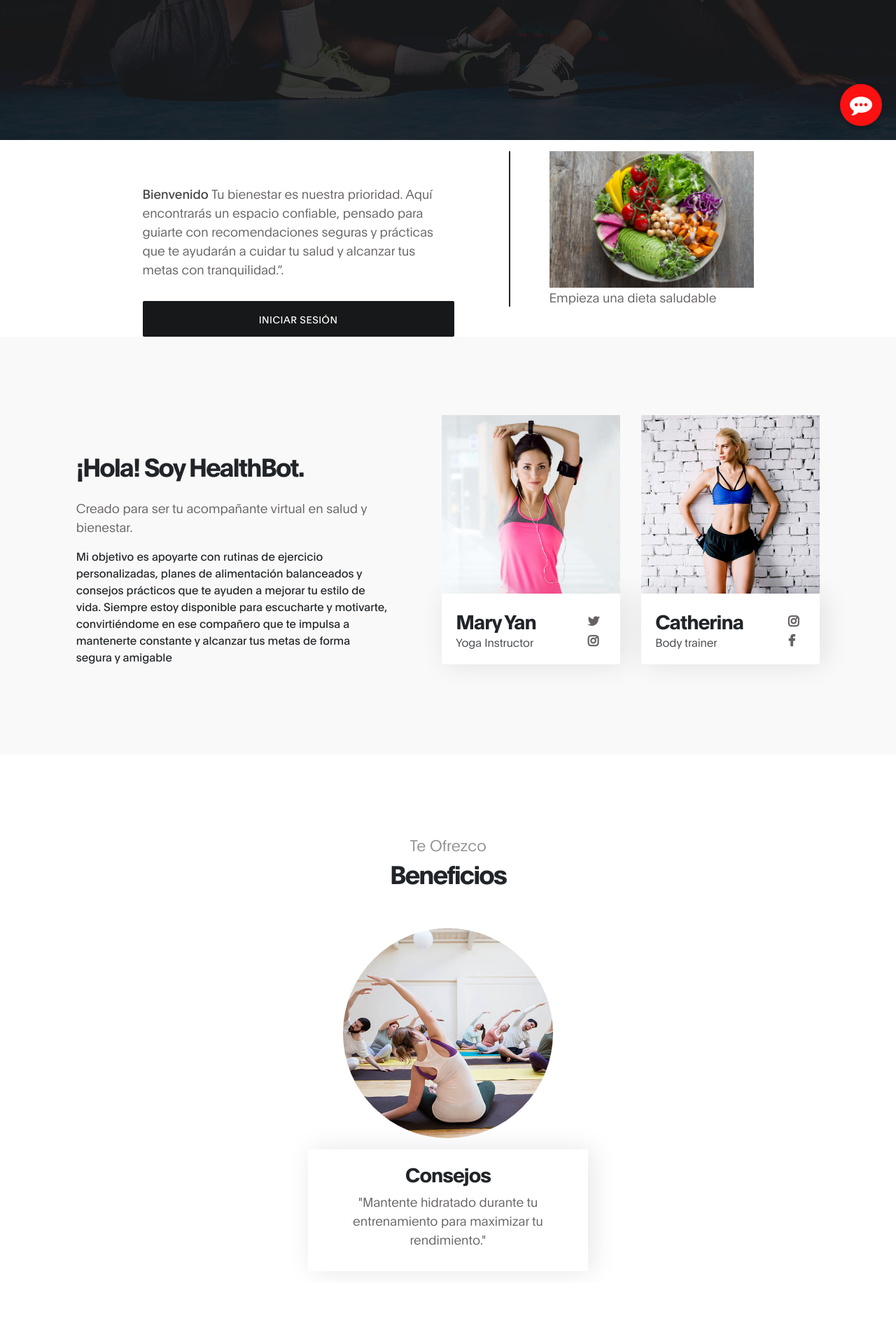
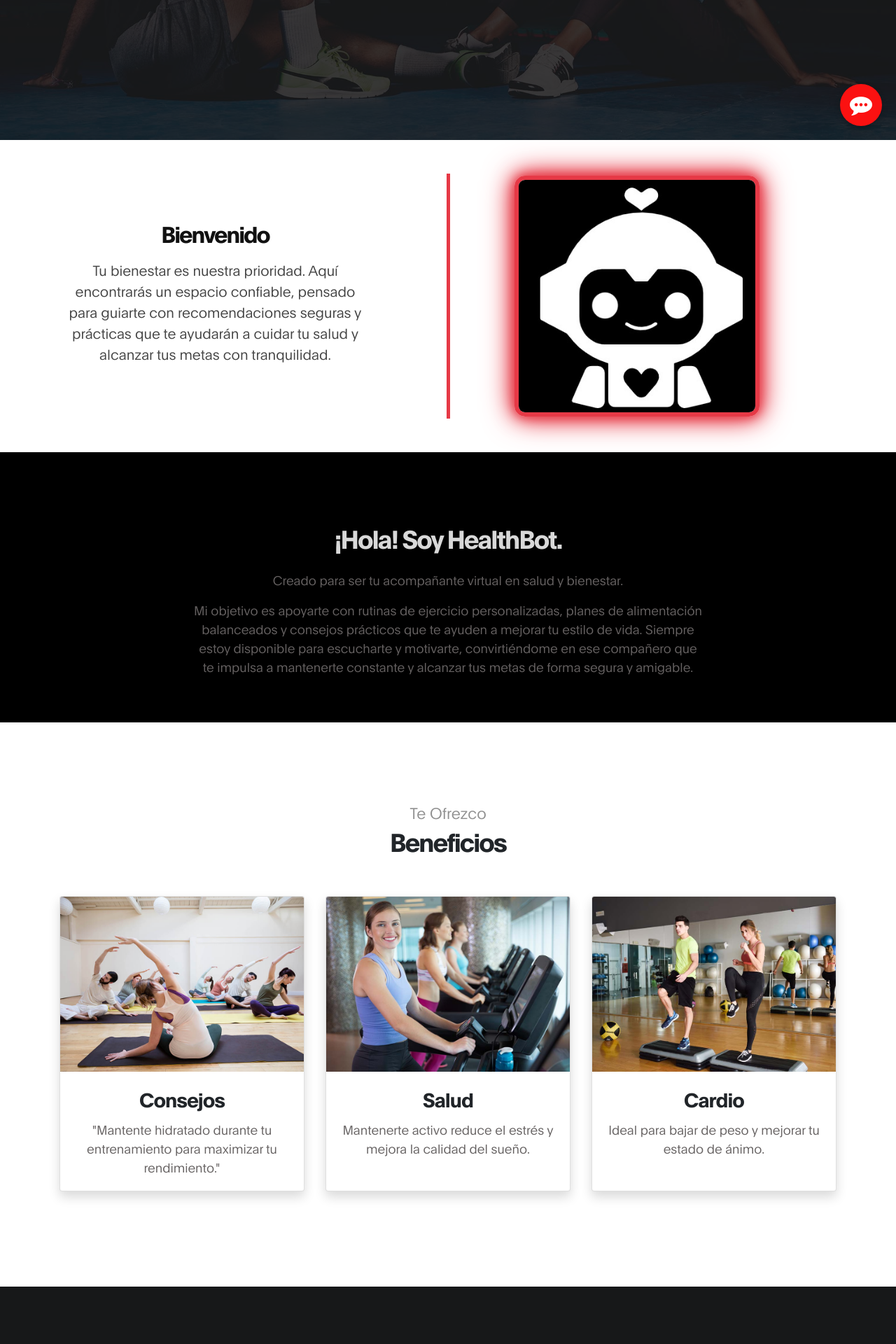
Before and after one commit to Dani5734/TecnoSystem, a PHP site: page / in a window 1280 px wide. Shown: the part 600-2520 px from the top of the page at 70% size. Run offline with PHP 8.4, Linux system fonts and the light colour scheme.

Commit message:
modificacion imagenes tarjetas

```diff
--- a/css/tooplate-gymso-style.css
+++ b/css/tooplate-gymso-style.css
@@ -252,7 +252,7 @@ https://www.tooplate.com/view/2119-gymso-fitness
     bottom: 90px;
     right: 20px;
     width: 380px;
-    height: 550px;
+    height: 420px;
     background-color: #fff;
     border-radius: 10px;
     box-shadow: 0 4px 12px rgba(0, 0, 0, 0.3);
@@ -351,7 +351,8 @@ https://www.tooplate.com/view/2119-gymso-fitness
   -----------------------------------------*/
 
   .navbar {
-    background: var(--dark-color);
+    background-color: #000000;
+    /*background: var(--dark-color);*/
     padding: 1rem;
   }
 
--- a/index.html
+++ b/index.html
@@ -51,11 +51,11 @@ https://www.tooplate.com/view/2119-gymso-fitness
           </li>
 
           <li class="nav-item">
-            <a href="#class" class="nav-link smoothScroll">Testimonios</a>
+            <a href="#class" class="nav-link smoothScroll">Beneficios</a>
           </li>
 
           <li class="nav-item">
-            <a href="#schedule" class="nav-link smoothScroll">Clase</a>
+            <a href="#schedule" class="nav-link smoothScroll">Testimonios</a>
           </li>
 
           <li class="nav-item">
@@ -99,170 +99,116 @@ https://www.tooplate.com/view/2119-gymso-fitness
   </section>
 
 
-  <section class="feature" id="feature">
-    <div class="container">
-      <div class="row">
+ <section class="feature py-5" id="feature" style="background:#fff;">
+  <div class="container">
+    <div class="row align-items-center">
 
-        <div class="d-flex flex-column justify-content-center ml-lg-auto mr-lg-5 col-lg-5 col-md-6 col-12">
-          <h2 class="mb-3 text-white" data-aos="fade-up">New to the gymso?</h2>
+      <!-- Texto -->
+    <div class="col-lg-5 col-md-6 mb-4 mb-lg-0 text-center">
+  <h2 class="mb-3 fw-bold" style="color:#111; font-size:2rem;" data-aos="fade-up">
+    Bienvenido
+  </h2>
+  <p class="lead" style="color:#444;" data-aos="fade-up" data-aos-delay="150">
+    Tu bienestar es nuestra prioridad. Aquí encontrarás un espacio confiable,
+    pensado para guiarte con recomendaciones seguras y prácticas que te ayudarán
+    a cuidar tu salud y alcanzar tus metas con tranquilidad.
+  </p>
+</div>
 
-          <p data-aos="fade-up" data-aos-delay="200"> <a rel="nofollow" href="https://www.tooplate.com"
-              target="_parent">Bienvenido</a> Tu bienestar es nuestra prioridad. Aquí encontrarás un
-            espacio confiable, pensado para guiarte con recomendaciones seguras y prácticas que te ayudarán
-            a cuidar tu salud y alcanzar tus metas con tranquilidad.”.</p>
+      <!-- Línea divisoria -->
+      <div class="col-lg-2 d-none d-lg-flex justify-content-center">
+        <div style="width:5px; background:#e63946; height:350px;"></div>
+      </div>
 
-          <a href="#" class="btn custom-btn bg-color mt-3" data-aos="fade-up" data-aos-delay="300" data-toggle="modal"
-            data-target="#IniciarSesion">Iniciar Sesión</a>
+      <!-- Imagen -->
+
+   <img src="images/Imag1.jpg" alt="Trainer"
+     style="width:350px; border:6px solid #e63946; border-radius:15px;
+            box-shadow:0 0 15px #e63946,0 0 30px #e63946,0 0 45px #e63946;">
+
+
+      </div>
+
+    </div>
+  </div>
+</section>
+
+
+  <!-- ABOUT -->
+<section class="about section" id="about" style="background-color: #000; color: #d8d8d8; text-align: center; padding: 50px 20px;">
+  <div class="container">
+    <div class="row">
+      <div class="mt-lg-5 mb-lg-0 mb-4 col-lg-8 col-md-10 mx-auto col-12">
+        <h2 class="mb-4" data-aos="fade-up" data-aos-delay="300">¡Hola! Soy HealthBot.</h2>
+
+        <p data-aos="fade-up" data-aos-delay="400">
+          Creado para ser tu acompañante virtual en salud y bienestar.
+        </p>
+        <p>
+          Mi objetivo es apoyarte con rutinas de ejercicio personalizadas, planes de alimentación balanceados y consejos
+          prácticos que te ayuden a mejorar tu estilo de vida. Siempre estoy disponible para escucharte y motivarte,
+          convirtiéndome en ese compañero que te impulsa a mantenerte constante y alcanzar tus metas de forma segura y
+          amigable.
+        </p>
+      </div>
+    </div>
+  </div>
+</section>
+
+
+
+  <!-- Beneficios - Tarjetas -->
+<section class="class section" id="class">
+  <div class="container">
+    <div class="row">
+      <div class="col-lg-12 col-12 text-center mb-5">
+        <h6 data-aos="fade-up">Te Ofrezco</h6>
+        <h2 data-aos="fade-up" data-aos-delay="200">Beneficios</h2>
+      </div>
+    </div>
+
+    <div class="row text-center">
+
+      <!-- Tarjeta 1 -->
+      <div class="col-lg-4 col-md-6 col-12 mb-4">
+        <div class="card shadow h-100">
+          <img src="images/class/yoga-class.jpg" class="card-img-top" alt="Consejos"
+            style="width:100%; height:250px; object-fit:cover;">
+          <div class="card-body">
+            <h3 class="card-title">Consejos</h3>
+            <p class="card-text">"Mantente hidratado durante tu entrenamiento para maximizar tu rendimiento."</p>
+          </div>
         </div>
+      </div>
 
-        <div class="mr-lg-auto mt-3 col-lg-4 col-md-6 col-12">
-          <div class="about-working-hours">
-            <div>
-             <img src="images/comida.jpg" class="img-fluid" alt="Trainer">
-              <p data-aos="fade-up" data-aos-delay="800">Empieza una dieta saludable</p>
-            </div>
+      <!-- Tarjeta 2 -->
+      <div class="col-lg-4 col-md-6 col-12 mb-4">
+        <div class="card shadow h-100">
+          <img src="images/class/crossfit-class.jpg" class="card-img-top" alt="Salud"
+            style="width:100%; height:250px; object-fit:cover;">
+          <div class="card-body">
+            <h3 class="card-title">Salud</h3>
+            <p class="card-text">Mantenerte activo reduce el estrés y mejora la calidad del sueño.</p>
+          </div>
+        </div>
+      </div>
+
+      <!-- Tarjeta 3 -->
+      <div class="col-lg-4 col-md-6 col-12 mb-4">
+        <div class="card shadow h-100">
+          <img src="images/class/cardio-class.jpg" class="card-img-top" alt="Cardio"
+            style="width:100%; height:250px; object-fit:cover;">
+          <div class="card-body">
+            <h3 class="card-title">Cardio</h3>
+            <p class="card-text">Ideal para bajar de peso y mejorar tu estado de ánimo.</p>
           </div>
         </div>
       </div>
 
     </div>
-    </div>
-  </section>
+  </div>
+</section>
 
-
-  <!-- ABOUT -->
-  <section class="about section" id="about">
-    <div class="container">
-      <div class="row">
-
-        <div class="mt-lg-5 mb-lg-0 mb-4 col-lg-5 col-md-10 mx-auto col-12">
-          <h2 class="mb-4" data-aos="fade-up" data-aos-delay="300">¡Hola! Soy HealthBot.</h2>
-
-          <p data-aos="fade-up" data-aos-delay="400">Creado para ser tu acompañante virtual en salud y bienestar.</p>Mi
-          objetivo es apoyarte con rutinas de ejercicio personalizadas, planes de alimentación balanceados y consejos
-          prácticos que te ayuden a mejorar tu estilo de vida. Siempre estoy disponible para escucharte y motivarte,
-          convirtiéndome en ese compañero que te impulsa a mantenerte constante y alcanzar tus metas de forma segura y
-          amigable</p>
-
-
-
-        </div>
-
-        <div class="ml-lg-auto col-lg-3 col-md-6 col-12" data-aos="fade-up" data-aos-delay="700">
-          <div class="team-thumb">
-            <img src="images/team/team-image.jpg" class="img-fluid" alt="Trainer">
-
-            <div class="team-info d-flex flex-column">
-
-              <h3>Mary Yan</h3>
-              <span>Yoga Instructor</span>
-
-              <ul class="social-icon mt-3">
-                <li><a href="#" class="fa fa-twitter"></a></li>
-                <li><a href="#" class="fa fa-instagram"></a></li>
-              </ul>
-            </div>
-          </div>
-        </div>
-
-        <div class="mr-lg-auto mt-5 mt-lg-0 mt-md-0 col-lg-3 col-md-6 col-12" data-aos="fade-up" data-aos-delay="800">
-          <div class="team-thumb">
-            <img src="images/team/team-image01.jpg" class="img-fluid" alt="Trainer">
-
-            <div class="team-info d-flex flex-column">
-
-              <h3>Catherina</h3>
-              <span>Body trainer</span>
-
-              <ul class="social-icon mt-3">
-                <li><a href="#" class="fa fa-instagram"></a></li>
-                <li><a href="#" class="fa fa-facebook"></a></li>
-              </ul>
-            </div>
-          </div>
-        </div>
-
-      </div>
-    </div>
-  </section>
-
-
-  <!-- Beneficios - Carrusel -->
-  <section class="class section" id="class">
-    <div class="container">
-      <div class="row">
-        <div class="col-lg-12 col-12 text-center mb-5">
-          <h6 data-aos="fade-up">Te Ofrezco</h6>
-          <h2 data-aos="fade-up" data-aos-delay="200">Beneficios</h2>
-        </div>
-
-        <div class="col-12">
-          <div id="beneficiosCarousel" class="carousel slide" data-ride="carousel">
-
-            <!-- Indicadores -->
-            <ol class="carousel-indicators">
-              <li data-target="#beneficiosCarousel" data-slide-to="0" class="active"></li>
-              <li data-target="#beneficiosCarousel" data-slide-to="1"></li>
-              <li data-target="#beneficiosCarousel" data-slide-to="2"></li>
-            </ol>
-
-            <!-- Contenido del carrusel -->
-            <div class="carousel-inner text-center">
-
-              <!-- Item 1 -->
-              <div class="carousel-item active">
-                <div class="class-thumb mx-auto" style="max-width:400px;">
-                  <img src="images/class/yoga-class.jpg" class="img-fluid rounded-circle mb-3" alt="Consejos"
-                    style="width:300px; height:300px; object-fit:cover;">
-                  <div class="class-info">
-                    <h3 class="mb-1">Consejos</h3>
-                    <p class="mt-2">"Mantente hidratado durante tu entrenamiento para maximizar tu rendimiento."</p>
-                  </div>
-                </div>
-                  <p></p>
-              </div>
-
-              <!-- Item 2 -->
-              <div class="carousel-item">
-                <div class="class-thumb mx-auto" style="max-width:400px;">
-                  <img src="images/class/crossfit-class.jpg" class="img-fluid rounded-circle mb-3" alt="Aerobic"
-                    style="width:300px; height:300px; object-fit:cover;">
-                  <div class="class-info">
-                    <h3 class="mb-1">Salud</h3>
-                    <p class="mt-2">Mantenerte activo reduce el estrés y mejora la calidad del sueño.</p>
-                  </div>
-                </div>
-                <p></p>
-              </div>
-
-              <!-- Item 3 -->
-              <div class="carousel-item">
-                <div class="class-thumb mx-auto" style="max-width:400px;">
-                  <img src="images/class/cardio-class.jpg" class="img-fluid rounded-circle mb-3" alt="Cardio"
-                    style="width:300px; height:300px; object-fit:cover;">
-                  <div class="class-info">
-                    <h3 class="mb-1">Cardio</h3>
-                    <p class="mt-2">Ideal para bajar de peso y mejorar tu estado de ánimo.</p>
-                  </div>
-                </div>
-                <p></p>
-              </div>
-
-
-            <!-- Controles -->
-            <a class="carousel-control-prev" href="#beneficiosCarousel" role="button" data-slide="prev">
-              <span class="carousel-control-prev-icon" aria-hidden="true"></span>
-              <span class="sr-only">Anterior</span>
-            </a>
-            <a class="carousel-control-next" href="#beneficiosCarousel" role="button" data-slide="next">
-              <span class="carousel-control-next-icon" aria-hidden="true"></span>
-              <span class="sr-only">Siguiente</span>
-            </a>
-          </div>
-        </div>
-      </div>
-    </div>
-  </section>
 
   <!-- SCHEDULE -->
   <section class="schedule section" id="schedule">
@@ -519,6 +465,28 @@ https://www.tooplate.com/view/2119-gymso-fitness
   </div>
 </div>
 
+    <!-- FOOTER -->
+    <footer class="site-footer">
+        <div class="container">
+            <div class="row">
+
+                <div class="ml-auto col-lg-4 col-md-5">
+                    <p class="copyright-text">Copyright &copy; 2025 TecnoSystem
+
+
+                </div>
+
+                <div class="d-flex justify-content-center mx-auto col-lg-5 col-md-7 col-12">
+                    <ul class="social-icon ml-lg-3">
+                        <li><a href="#" class="fa fa-facebook"></a></li>
+                        <li><a href="#" class="fa fa-twitter"></a></li>
+                        <li><a href="#" class="fa fa-instagram"></a></li>
+                    </ul>
+                </div>
+            </div>
+        </div>
+    </footer>
+
   <!-- SCRIPTS -->
   <script src="js/jquery.min.js"></script>
   <script src="js/bootstrap.min.js"></script>
```
Also changed, not shown: images/Imag1.jpg (added), images/logo2.png (added), images/logo3.png (added).
